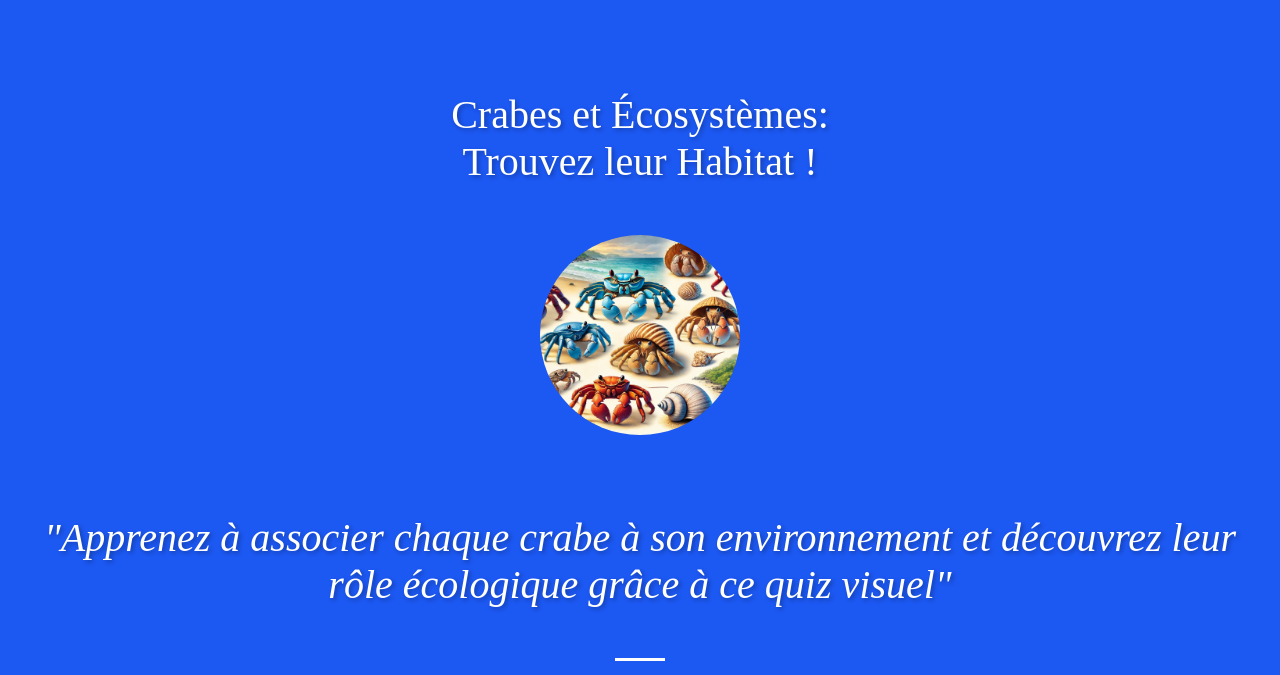
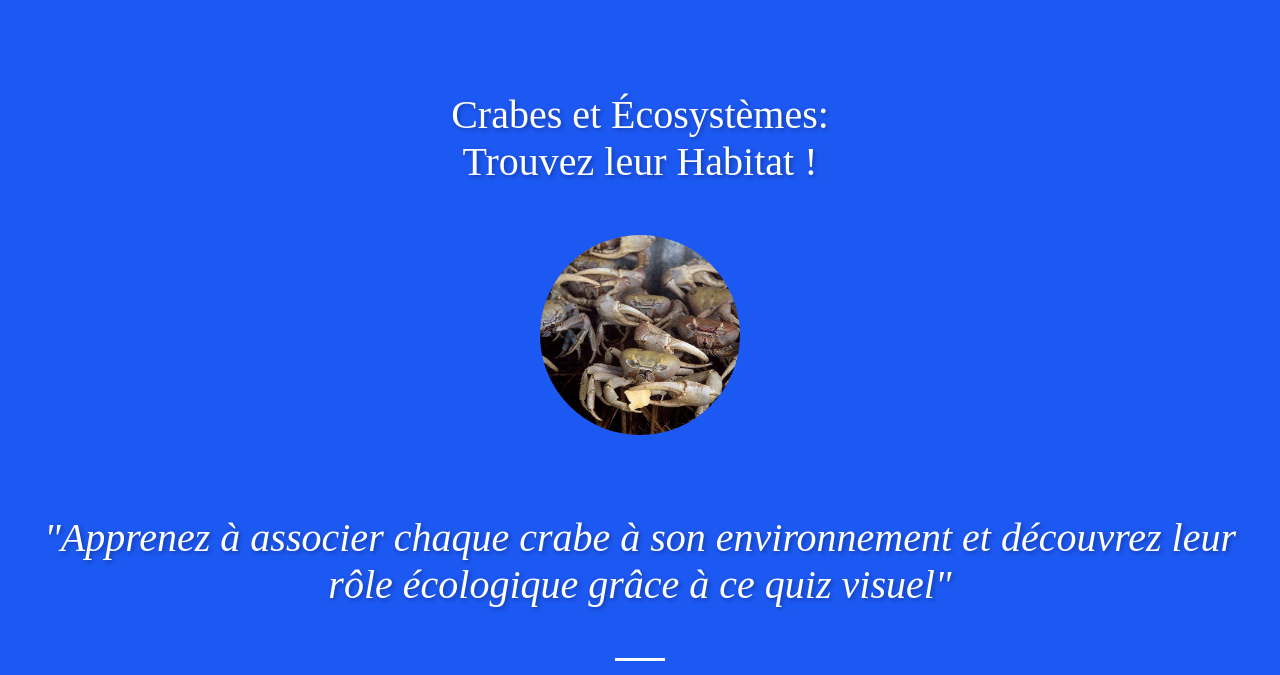
Before and after one commit to ddereck/quiz, a Django app: page / in a window 1280 px wide. Shown: the top 675 px of the page. Run offline with Django 5.2, Linux system fonts and the light colour scheme.

Commit message:
Update game.html

```diff
--- a/templates/game.html
+++ b/templates/game.html
@@ -12,7 +12,7 @@
     <h1>Crabes et Écosystèmes: <br>
     Trouvez leur Habitat !</h1>
 
-    <img src="{% static 'images/intro.png' %}" alt="Crabe de Guadeloupe" class="intro"><br>
+    <img src="{% static 'images/intro.jpg' %}" alt="Crabe de Guadeloupe" class="intro"><br>
 
     <p>"Apprenez à associer chaque crabe à son environnement et découvrez leur
         rôle écologique grâce à ce quiz visuel"</p>
```
